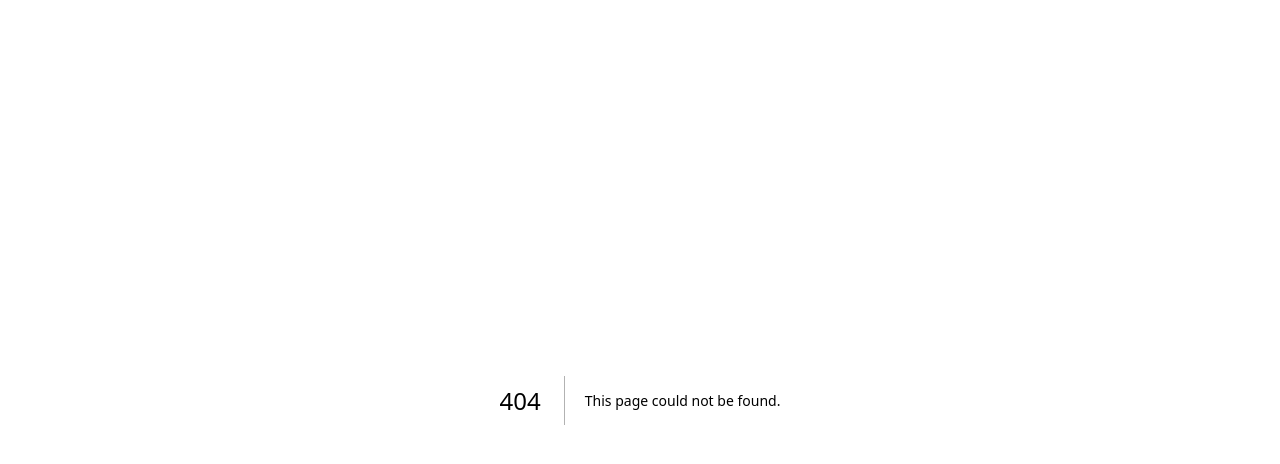
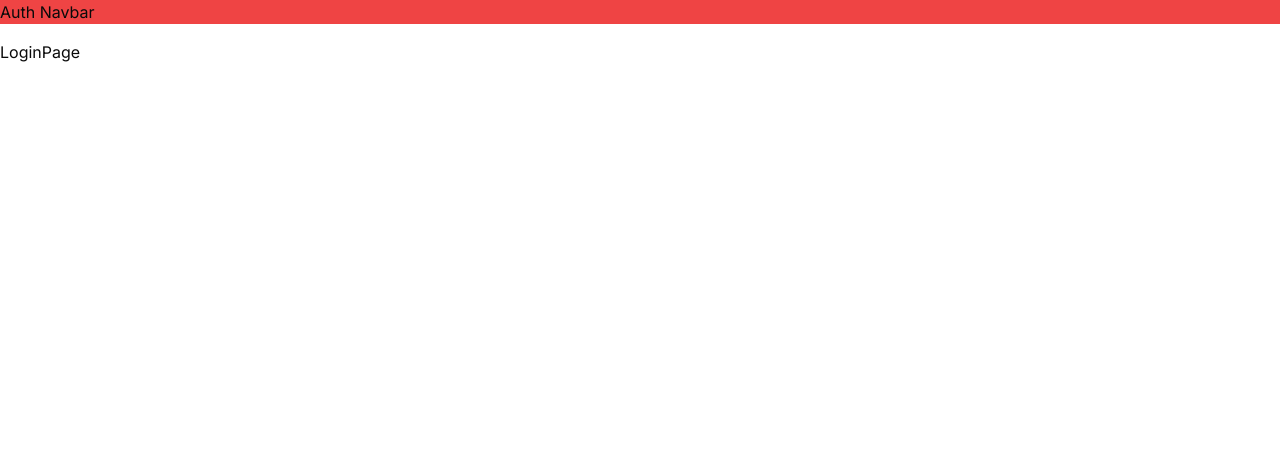
Before and after one commit to genie-ru/Livestream-app, a Next.js app in the folder livestream/: page /login in a window 1280 px wide. Before the commit this address had no page. Shown: the top 464 px of the page. Built offline with nearby package versions, Linux system fonts and the light colour scheme.

Commit message:
delete auth folder and add (auth) folder

```diff
--- a/livestream/app/auth/layout.tsx
+++ b/livestream/app/(auth)/layout.tsx
@@ -1,11 +1,12 @@
+import React from 'react';
 const AuthLayout = ({
-    children
+  children
 }: {
   children: React.ReactNode;
 }) => {
   return (
     <div className="flex flex-col gap-y-4">
-      <nav className="p-1 bg-red-500 w-full">
+      <nav className="bg-red-500 w-full">
         Auth Navbar
       </nav>
       {children}
--- a/livestream/app/auth/login/page.tsx
+++ b/livestream/app/(auth)/login/page.tsx
@@ -1,7 +1,7 @@
 const LoginPage = () => {
-  return (
-    <div>page</div>
-  );
+  return <div>
+    LoginPage
+  </div>;
 };
 
 export default LoginPage;
--- /dev/null
+++ b/livestream/app/(auth)/register/page.tsx
@@ -0,0 +1,7 @@
+const RegisterPage = () => {
+    return <div>
+      RegisterPage
+    </div>;
+  };
+
+  export default RegisterPage;
--- a/livestream/app/auth/register/page.tsx
+++ /dev/null
@@ -1,9 +0,0 @@
-const RegisterPage = () => {
-    return (
-      <div>
-            Register
-        </div>
-    );
-};
-
-export default RegisterPage;
--- /dev/null
+++ b/livestream/app/test/page.tsx
@@ -0,0 +1,9 @@
+const TestPage = () => {
+  return (
+    <div>
+      Hello Test Page
+    </div>
+  );
+};
+
+export default TestPage;
```
